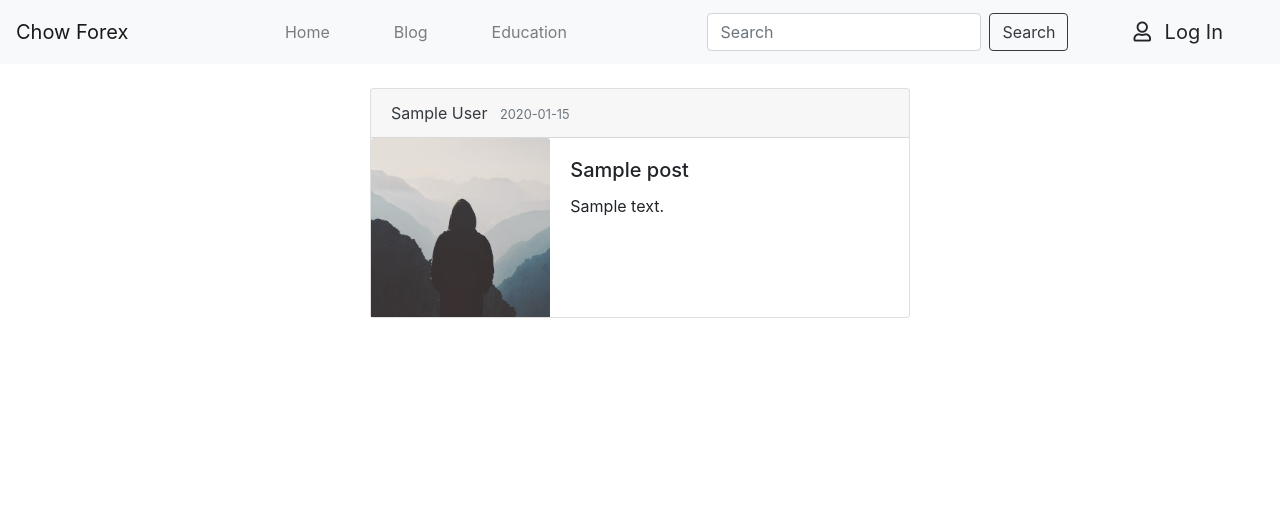
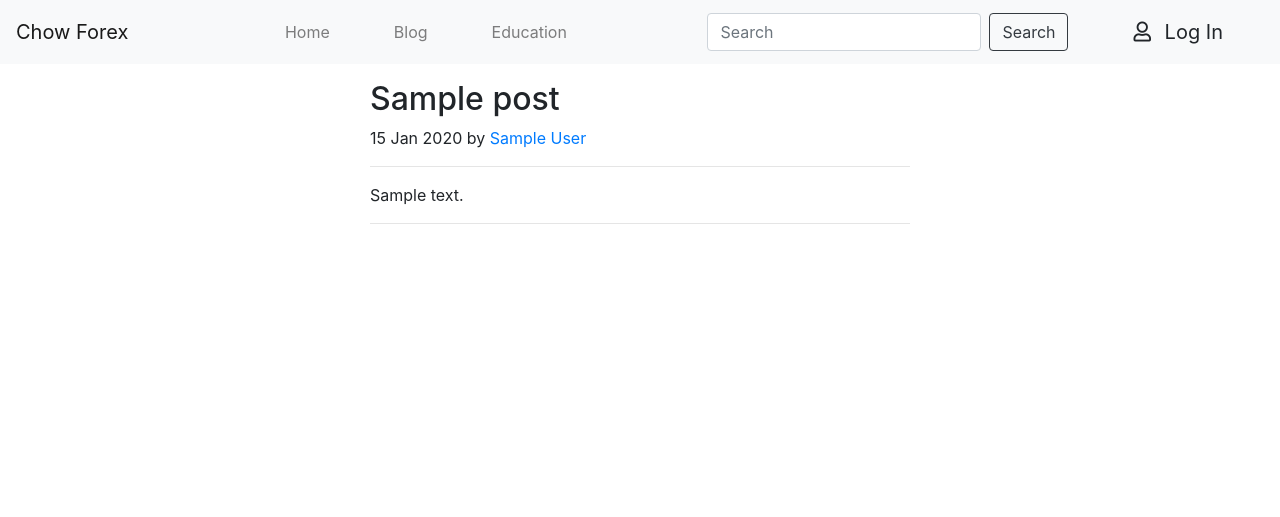
Before and after one commit to tb0se/ChowForex, a Flask app: page /blog/post/1 in a window 1280 px wide. Shown: the top 517 px of the page. Run offline with Flask 2, Linux system fonts and the light colour scheme; tables that the repository leaves empty hold one stand-in row (values such as "Sample post").

Commit message:
blog posts

```diff
--- a/app/templates/blog/index.html
+++ b/app/templates/blog/index.html
@@ -18,8 +18,9 @@
 
             <div class="card mt-4">
                 <div class="card-header">
+                    {{ post.date_posted.strftime('%b %d %Y') }}
+                    by
                     <a class="mr-2 text-dark" href="{{ url_for('blog.user_posts', email=post.author.email ) }}">{{ post.author.firstname }} {{  post.author.lastname }}</a>
-                    <small class="text-muted">{{post.date_posted.strftime('%Y-%m-%d')}}</small>
                 </div>
                 <div class="row no-gutters">
 
@@ -31,7 +32,7 @@
                         <div class="card-body">
                           <a class="card-title h5 text-dark" href="{{ url_for('blog.post', post_id=post.id) }}">{{ post.title }}</a>
                           <p class="card-text">{{ post.content | truncate(100) }}</p>
-                          <a lass="btn btn-primary" href="#" c>Read more</a>
+                          <a lass="btn btn-primary" href="{{ url_for('blog.post', post_id=post.id) }}" c>Read more</a>
                         </div>
                     </div>
 
--- a/app/templates/blog/post.html
+++ /dev/null
@@ -1,78 +0,0 @@
-{% extends "base.html" %}
-
-{% block title %} {{title}} {% endblock %}
-
-{% block content %}
-
-<main role="main" class="container">
-
-    <div class="row">
-
-        <!-- <div class="col-md-6 offset-md-3">
-            <h1 class="display-1">Blog Posts</h1>
-        </div> -->
-
-        <div class="col-md-6 offset-md-3 mb-4">
-
-            <div class="card mt-4">
-                <div class="card-header">
-                    <a class="mr-2 text-dark" href="{{ url_for('blog.user_posts', email=post.author.email ) }}">{{ post.author.firstname }} {{  post.author.lastname }}</a>
-                    <small class="text-muted">{{post.date_posted.strftime('%Y-%m-%d')}}</small>
-                </div>
-                <div class="row no-gutters">
-
-                    <div class="col-md-4">
-                        <img src="{{ url_for('static', filename='images/default_profile.jpg') }}" class="card-img-top" alt="Author profile picture">
-                    </div>
-                    <div class="col-md-8">
-                        <!-- TODO: Learn to cut the text -->
-                        <div class="card-body">
-                          <h5 class="card-title">{{ post.title }}</h5>
-                          <p class="card-text">{{ post.content | truncate(100) }}</p>
-                          {% if post.author == current_user %}
-                            <div >
-                                <a class="btn btn-primary btn-sm m-1" href="{{ url_for('blog.update_post', post_id = post.id)}}" >Update</a>
-                                <button type="button" class="btn btn-danger btn-sm m-1" data-toggle="modal" data-target="#deleteModal">Delete</button>
-                            </div>
-                          {% endif %}
-                          <!-- <a href="#" class="btn btn-primary">Read more</a> -->
-                        </div>
-                    </div>
-
-                </div>
-
-            </div>
-
-        </div>
-    </div>
-
-</main>
-
-
-<!-- Modal -->
-<div class="modal fade" id="deleteModal" tabindex="-1" aria-labelledby="deleteModalLabel" aria-hidden="true">
-    <div class="modal-dialog">
-    <div class="modal-content">
-        <div class="modal-header">
-        <h5 class="modal-title" id="deleteModalLabel">Delete Post?</h5>
-        <button type="button" class="close" data-dismiss="modal" aria-label="Close">
-            <span aria-hidden="true">&times;</span>
-        </button>
-        </div>
-        <!-- <div class="modal-body">
-        ...
-        </div> -->
-        <div class="modal-footer">
-        <button type="button" class="btn btn-secondary" data-dismiss="modal">Close</button>
-        <!-- <button type="button" class="btn btn-primary">Save changes</button> -->
-
-        <form action="{{ url_for('blog.delete_post', post_id = post.id )}}" method="POST">
-            <input type="submit" class="btn btn-danger" value="Confirm">
-        </form>
-
-        </div>
-    </div>
-    </div>
-</div>
-
-{% endblock %}
--- a/app/templates/blog/user_posts.html
+++ b/app/templates/blog/user_posts.html
@@ -9,7 +9,7 @@
     <div class="row">
 
         <div class="col-md-6 offset-md-3">
-            <h3 class="display-4">Posts by {{ user.firstname }} {{ user.lastname}} ({{ posts.total }}) </h3>
+            <h3 class="display-4">Articles by {{ user.firstname }} {{ user.lastname}} ({{ posts.total }}) </h3>
         </div>
 
         <div class="col-md-6 offset-md-3 mb-4">
@@ -31,7 +31,7 @@
                         <div class="card-body">
                           <a class="card-title h5 text-dark" href="{{ url_for('blog.post', post_id=post.id) }}">{{ post.title }}</a>
                           <p class="card-text">{{ post.content | truncate(100) }}</p>
-                          <a lass="btn btn-primary" href="#" c>Read more</a>
+                          <a lass="btn btn-primary" href="{{ url_for('blog.post', post_id=post.id) }}" >Read more</a>
                         </div>
                     </div>
 
--- /dev/null
+++ b/app/templates/blog/view_post.html
@@ -0,0 +1,63 @@
+{% extends "base.html" %}
+
+{% block title %} {{title}} {% endblock %}
+
+{% block content %}
+
+<main role="main" class="container">
+
+    <div class="row mt-3">
+        <div class="col-md-6 offset-md-3 mb-4">
+
+            <h2 class="heading-2">{{ post.title }}</h2>
+            <p>
+                {{post.date_posted.strftime('%d %b %Y')}} by
+                <a href="{{ url_for('blog.user_posts', email=post.author.email ) }}">{{ post.author.firstname }} {{  post.author.lastname }}</a>
+            </p>
+            <hr>
+            <!-- Blog post content -->
+            <p>
+                {{ post.content }}
+            </p>
+            <hr>
+
+            {% if post.author == current_user %}
+                <div >
+                    <a class="btn btn-primary btn-sm m-1" href="{{ url_for('blog.update_post', post_id = post.id)}}" >Update</a>
+                    <button type="button" class="btn btn-danger btn-sm m-1" data-toggle="modal" data-target="#deleteModal">Delete</button>
+                </div>
+            {% endif %}
+
+        </div>
+    </div>
+
+</main>
+
+
+<!-- Modal -->
+<div class="modal fade" id="deleteModal" tabindex="-1" aria-labelledby="deleteModalLabel" aria-hidden="true">
+    <div class="modal-dialog">
+    <div class="modal-content">
+        <div class="modal-header">
+        <h5 class="modal-title" id="deleteModalLabel">Delete Post?</h5>
+        <button type="button" class="close" data-dismiss="modal" aria-label="Close">
+            <span aria-hidden="true">&times;</span>
+        </button>
+        </div>
+        <!-- <div class="modal-body">
+        ...
+        </div> -->
+        <div class="modal-footer">
+        <button type="button" class="btn btn-secondary" data-dismiss="modal">Close</button>
+        <!-- <button type="button" class="btn btn-primary">Save changes</button> -->
+
+        <form action="{{ url_for('blog.delete_post', post_id = post.id )}}" method="POST">
+            <input type="submit" class="btn btn-danger" value="Confirm">
+        </form>
+
+        </div>
+    </div>
+    </div>
+</div>
+
+{% endblock %}
--- a/app/views/blog.py
+++ b/app/views/blog.py
@@ -49,7 +49,7 @@ def new_post():
 def post(post_id):
     # post = Post.query.get(post_id)
     post = Post.query.get_or_404(post_id)
-    return render_template("blog/post.html",title=post.title,post=post)
+    return render_template("blog/view_post.html",title=post.title,post=post)
 
 
 # Update a post
```
